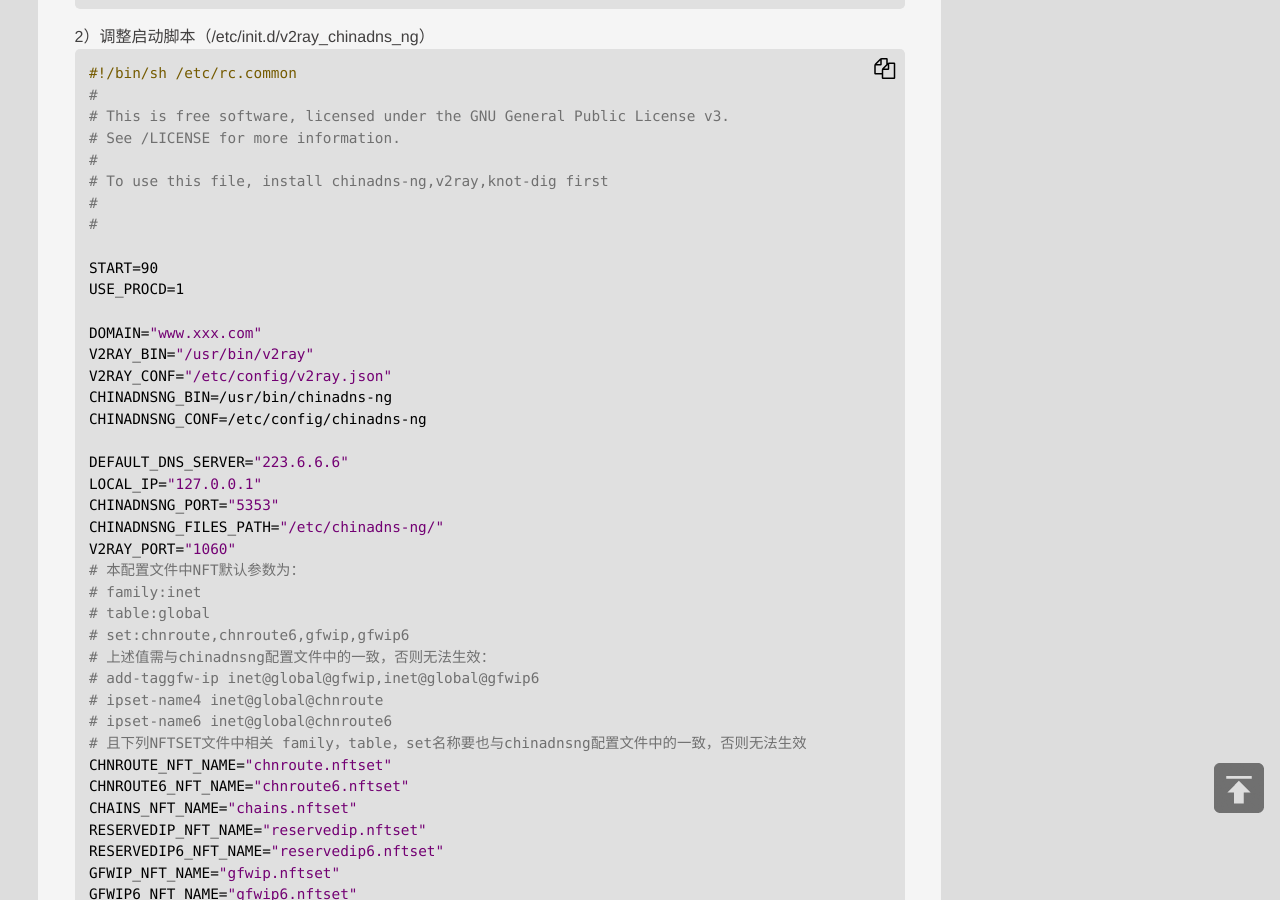
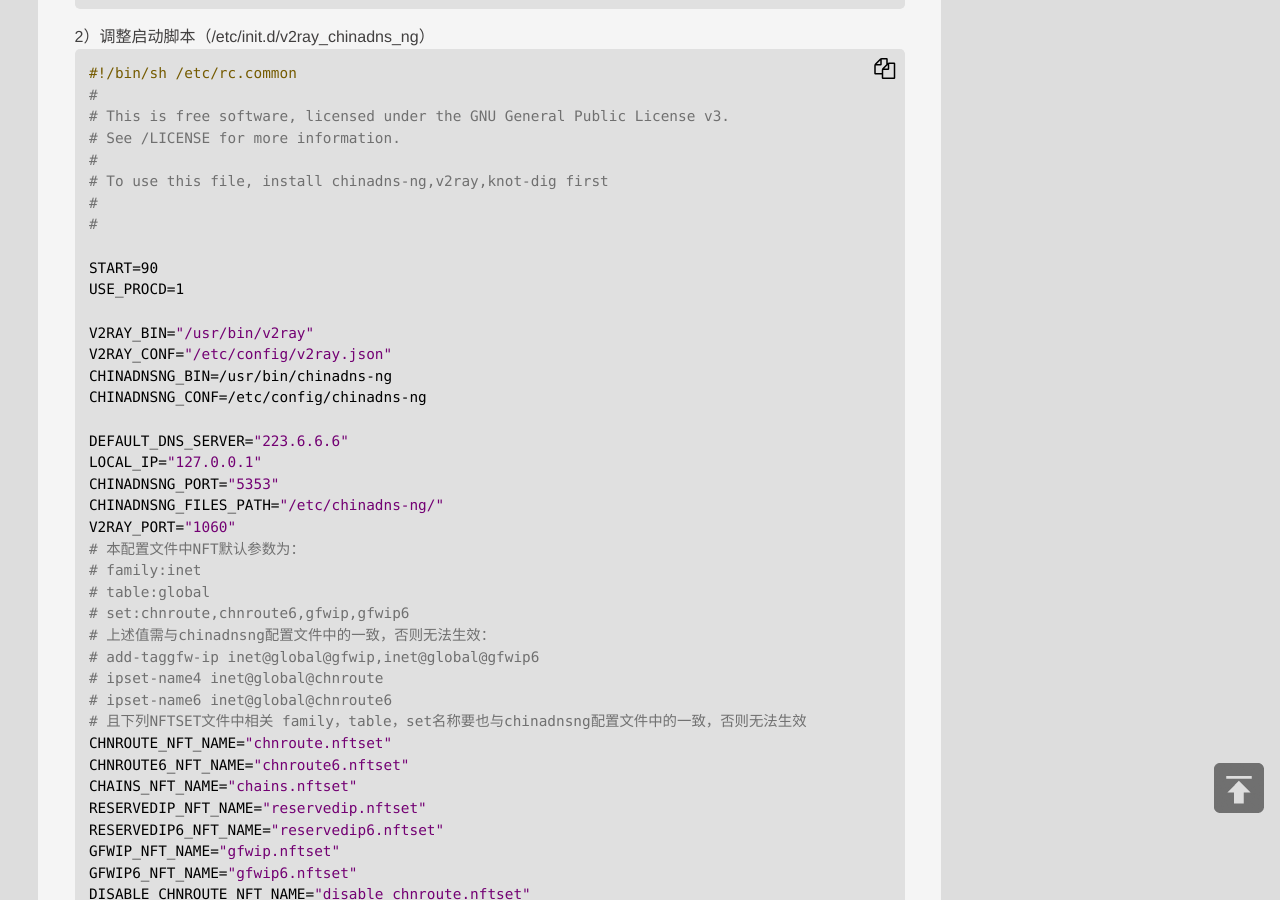
Before and after one commit to jibenfa/jibenfa.github.com, a Jekyll site: the page built from _posts/2025-08-19-E59CA8openwrtE4B88BE4BDBFE794A8chinadns-ngE690ADE9858Dv2rayE5AE9EE78EB0E9808FE6988EE4BBA3E79086.md, in a window 1280 px wide and 900 px high, scrolled down 6423 px. Built offline with Jekyll 4.4.1, drawn with Linux system fonts in a browser that asks for light colours.

Commit message:
Update 2025-08-19-E59CA8openwrtE4B88BE4BDBFE794A8chinadns-ngE690ADE9858Dv2rayE5AE9EE78EB0E9808FE6988EE4BBA3E79086.md

```diff
--- a/_posts/2025-08-19-E59CA8openwrtE4B88BE4BDBFE794A8chinadns-ngE690ADE9858Dv2rayE5AE9EE78EB0E9808FE6988EE4BBA3E79086.md
+++ b/_posts/2025-08-19-E59CA8openwrtE4B88BE4BDBFE794A8chinadns-ngE690ADE9858Dv2rayE5AE9EE78EB0E9808FE6988EE4BBA3E79086.md
@@ -320,7 +320,6 @@
 START=90
 USE_PROCD=1
 
-DOMAIN="www.xxx.com"
 V2RAY_BIN="/usr/bin/v2ray"
 V2RAY_CONF="/etc/config/v2ray.json"
 CHINADNSNG_BIN=/usr/bin/chinadns-ng
```
